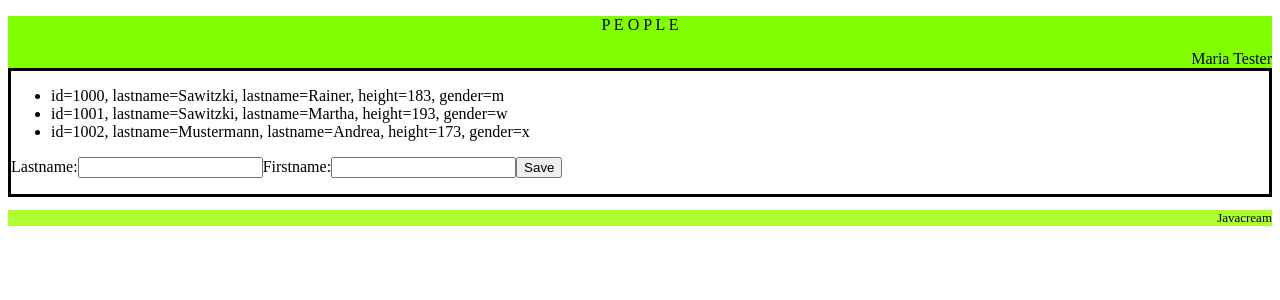
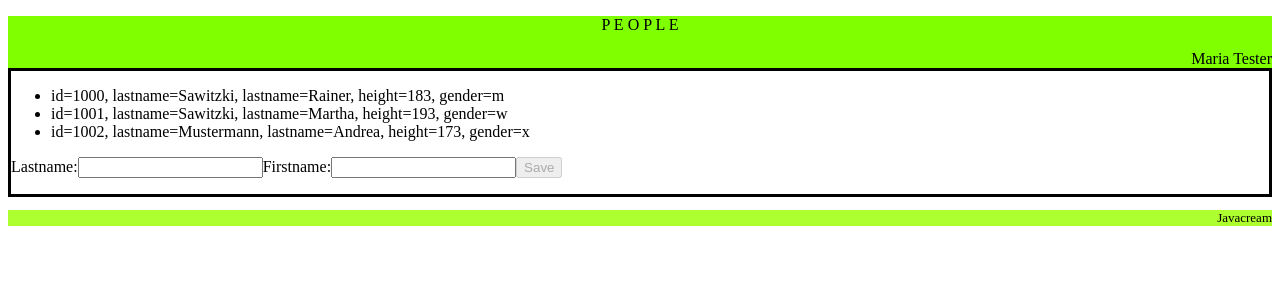
Before and after one commit to Javacream/org.javacream.training.angular, an Angular app in the folder training/: page / in a window 1280 px wide. Shown: the top 300 px of the page. Built offline with nearby package versions, Linux system fonts and the light colour scheme.

Commit message:
introduce reactive and Validator

```diff
--- a/training/src/app/people/person-input/person-input.component.html
+++ b/training/src/app/people/person-input/person-input.component.html
@@ -3,7 +3,7 @@
     <input type="text" id="lastname" formControlName="lastname"/>
     <label for="fn">Firstname:</label>
     <input type="text" formControlName="firstname" id="fn"/>
-    <button>Save</button>
+    <button [disabled]="!personInputForm.valid">Save</button>
 </form>
 
 
--- a/training/src/app/people/person-input/person-input.component.ts
+++ b/training/src/app/people/person-input/person-input.component.ts
@@ -1,7 +1,7 @@
 import { Component } from '@angular/core';
 import { PersonIF } from '../model/people.model';
 import { PeopleService } from '../services/people.service';
-import {FormGroup, FormControl} from '@angular/forms'
+import {FormGroup, FormControl, Validators} from '@angular/forms'
 @Component({
   selector: 'app-person-input',
   templateUrl: './person-input.component.html',
@@ -12,8 +12,8 @@ export class PersonInputComponent {
   createdPerson?:PersonIF
 
   personInputForm = new FormGroup({
-    lastname: new FormControl(''),
-    firstname: new FormControl('')
+    lastname: new FormControl('', Validators.compose([Validators.required, Validators.minLength(2)])),
+    firstname: new FormControl('',Validators.compose([Validators.required, Validators.minLength(3)]))
   })
   save(){
     this.createdPerson = this.peopleService.savePerson(this.personInputForm.value.lastname!, this.personInputForm.value.firstname!)
```
